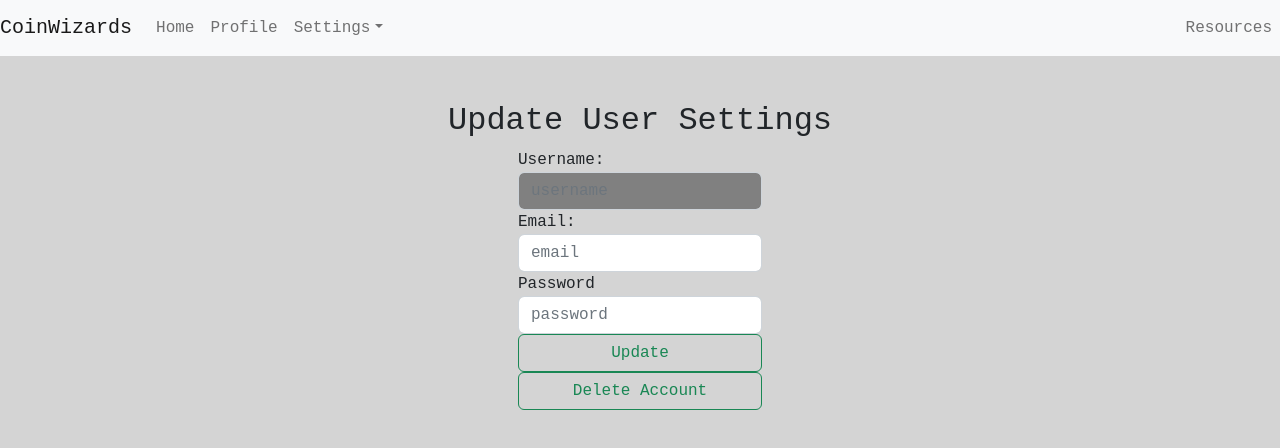
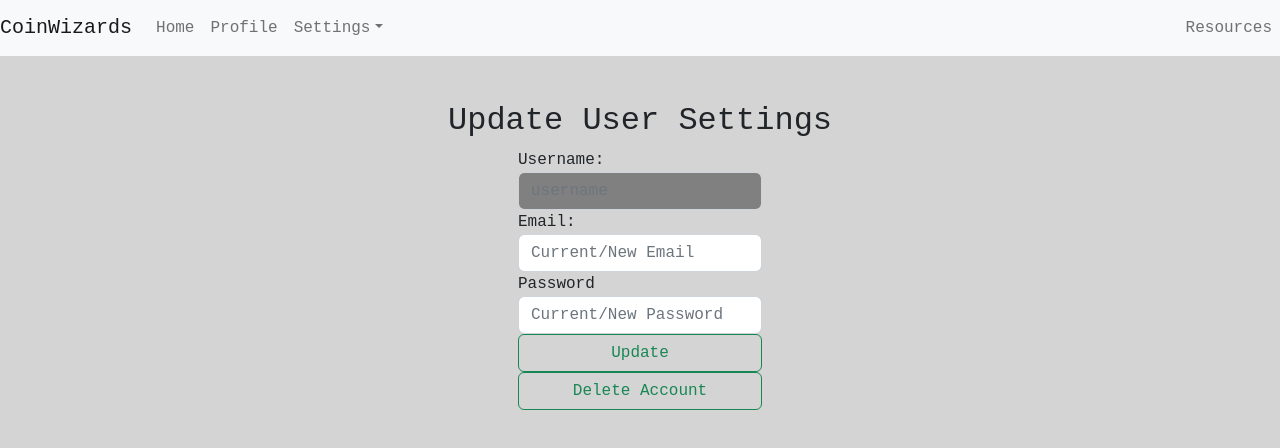
Before and after one commit to Dayana20/coinwizards, a React (Create React App) app in the folder frontend/: page /Account/1 in a window 1280 px wide. Shown: the top 448 px of the page. Built offline with nearby package versions, Linux system fonts and the light colour scheme; no server answers.

Commit message:
modified success/failure message for account update details

```diff
--- a/frontend/src/account.js
+++ b/frontend/src/account.js
@@ -61,7 +61,7 @@ function AccountSettings() {
       res => res.data
     ).then(
       data => {
-        setMessage(`updated account for ${id}`)
+        setMessage(data["message"]+` for ${id}`)
 
       }
     ). catch((error) => {
@@ -116,7 +116,7 @@ function AccountSettings() {
             Email:
             <Form.Control
               type="email"
-              placeholder="email"
+              placeholder="Current/New Email"
               onChange={inputTextEmail}
               className="me-2"
               aria-label="Search"
@@ -125,7 +125,7 @@ function AccountSettings() {
             Password
             <Form.Control
               type="password"
-              placeholder="password"
+              placeholder="Current/New Password"
               onChange={inputTextPassword}
               className="me-2"
               aria-label="Search"
```
